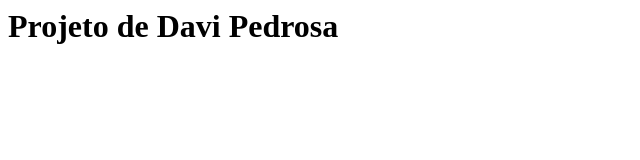
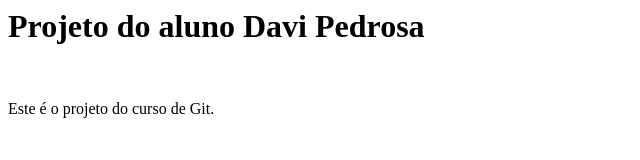
Before and after one commit to davipedrosa/curso-git, a plain HTML site: page index.html in a window 1280 px wide. Shown: the whole page, without its empty margins (0-640 px from the left). Drawn offline with Linux system fonts and the light colour scheme.

Commit message:
Primeiro parágrafo

```diff
--- a/index.html
+++ b/index.html
@@ -2,6 +2,8 @@
 	<head>
 	</head>
 	<body>
-		<h1>Projeto de Davi Pedrosa</h1>
+		<h1>Projeto do aluno Davi Pedrosa</h1>
+		<br>
+		<p>Este é o projeto do curso de Git.</p>
 	</body>
 </html>
```
